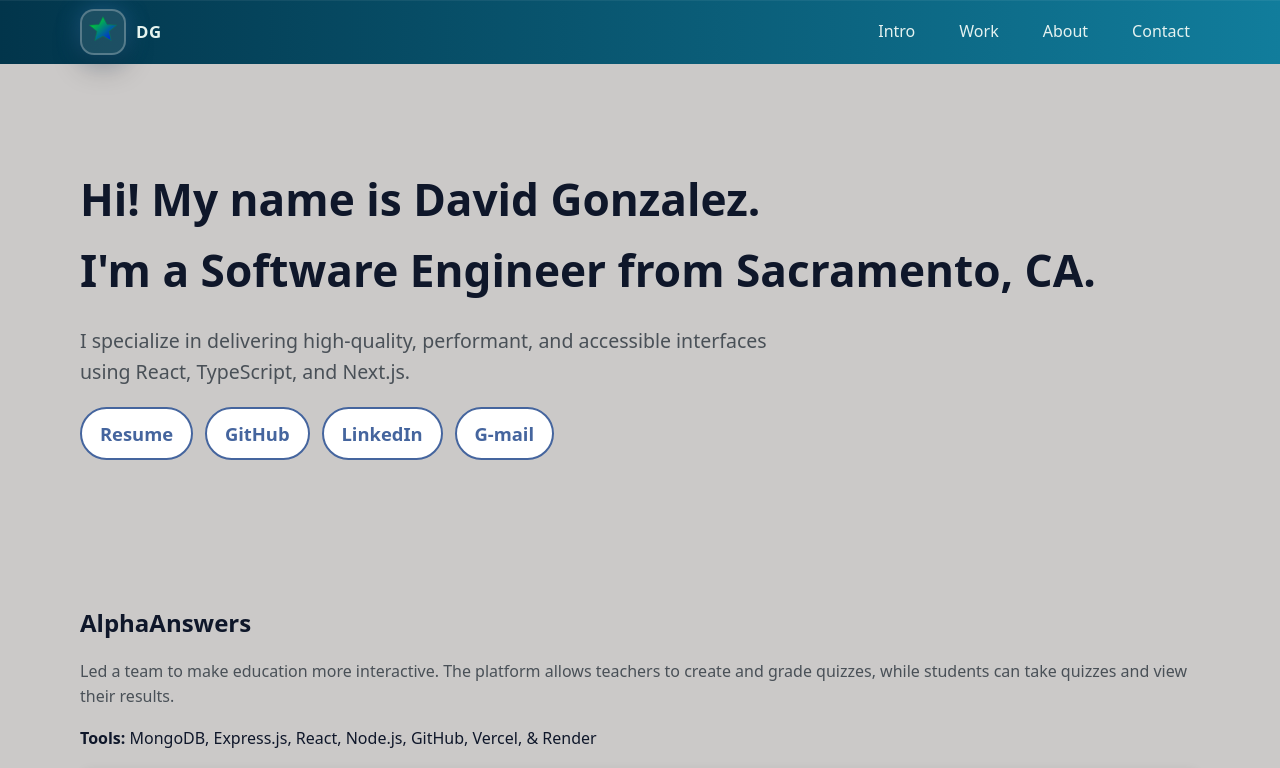
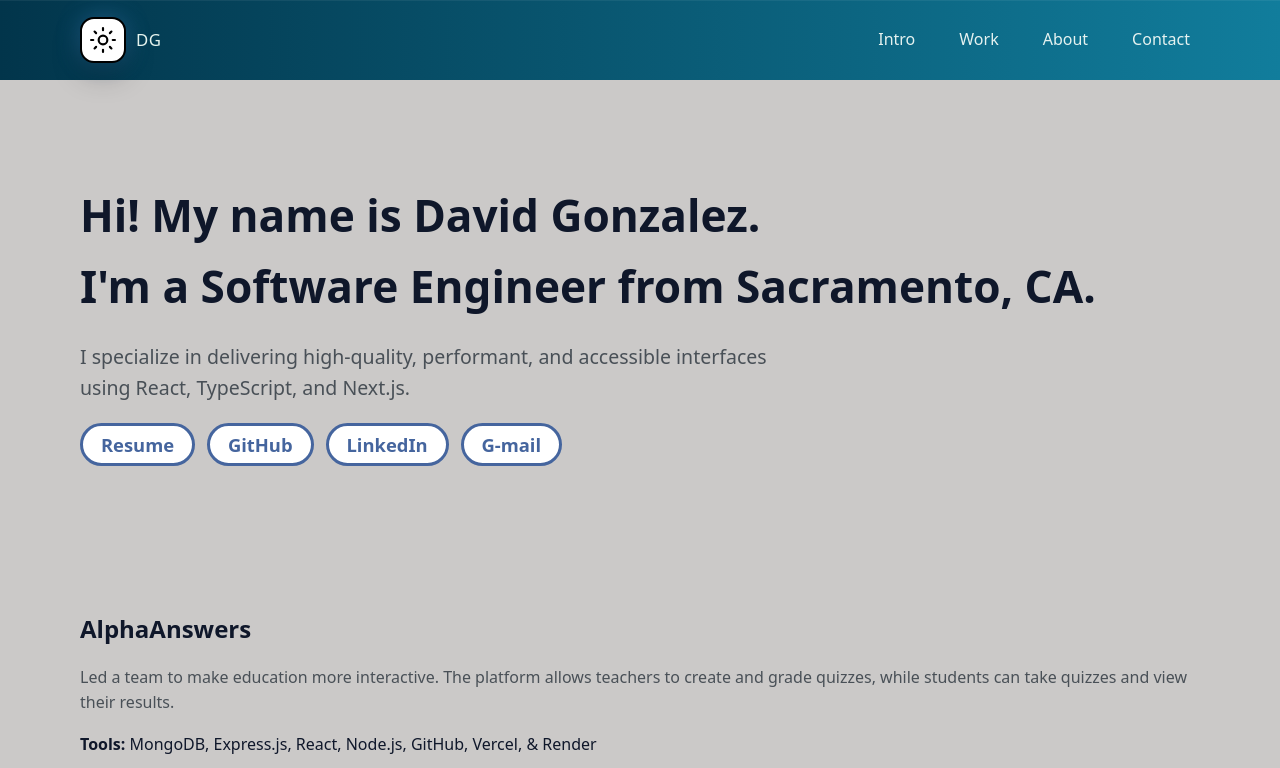
Before and after one commit to gdino1010/DgPortfolio, a React (Vite) app: page / in a window 1280 px wide. Shown: the top 768 px of the page. Built offline with nearby package versions, Linux system fonts and the light colour scheme; grey boxes are pictures that could not be loaded.

Commit message:
Version 6

```diff
--- a/src/components/Navbar.jsx
+++ b/src/components/Navbar.jsx
@@ -9,31 +9,44 @@ function getInitialTheme() {
     : "light";
 }
 
-function StarLogo({ size = 36, mode = "light" }) {
+function ThemeIcon({ size = 28, mode = "light" }) {
+  const isDark = mode === "dark";
+
   return (
-    <svg width={size} height={size} viewBox="0 0 100 100" aria-hidden="true">
-      <defs>
-        {/* Different gradients for light vs dark */}
-        <linearGradient id="gLight" x1="0" y1="0" x2="1" y2="1">
-          <stop offset="0" stopColor="rgb(0, 255, 0)" />
-          <stop offset="1" stopColor="rgb(0, 0, 255)" />
-        </linearGradient>
+    <svg
+      width={size}
+      height={size}
+      viewBox="0 0 24 24"
+      aria-hidden="true"
+      fill="none"
+      stroke="currentColor"
+      strokeWidth="2"
+      strokeLinecap="round"
+      strokeLinejoin="round"
+    >
+      {/* SUN (light mode) */}
+      {!isDark && (
+        <>
+          <circle cx="12" cy="12" r="4" />
+          <line x1="12" y1="1" x2="12" y2="3" />
+          <line x1="12" y1="21" x2="12" y2="23" />
+          <line x1="4.22" y1="4.22" x2="5.64" y2="5.64" />
+          <line x1="18.36" y1="18.36" x2="19.78" y2="19.78" />
+          <line x1="1" y1="12" x2="3" y2="12" />
+          <line x1="21" y1="12" x2="23" y2="12" />
+          <line x1="4.22" y1="19.78" x2="5.64" y2="18.36" />
+          <line x1="18.36" y1="5.64" x2="19.78" y2="4.22" />
+        </>
+      )}
 
-        <linearGradient id="gDark" x1="0" y1="0" x2="1" y2="1">
-          <stop offset="0" stopColor="rgb(120, 200, 255)" />
-          <stop offset="1" stopColor="rgb(30, 120, 255)" />
-        </linearGradient>
-      </defs>
-
-      <polygon
-        points="50,5 62,28 90,30 68,48 74,75 50,62 26,75 32,48 10,30 38,28"
-        fill={mode === "dark" ? "url(#gDark)" : "url(#gLight)"}
-        stroke={mode === "dark" ? "rgba(255,255,255,.35)" : "#0a7a52"}
-        strokeWidth="2"
-      />
+      {/* MOON (dark mode) */}
+      {isDark && (
+        <path d="M21 12.8A9 9 0 1 1 11.2 3a7 7 0 0 0 9.8 9.8z" />
+      )}
     </svg>
   );
 }
+
 
 export default function Navbar() {
   const [theme, setTheme] = useState("light");
@@ -65,7 +78,7 @@ export default function Navbar() {
             aria-label={isDark ? "Switch to light mode" : "Switch to dark mode"}
             title={isDark ? "Light mode" : "Dark mode"}
           >
-            <StarLogo size={34} mode={theme} />
+            <ThemeIcon size={26} mode={theme} />
           </button>
 
           <span className="brand-name">DG</span>
--- a/src/styles.css
+++ b/src/styles.css
@@ -16,7 +16,7 @@
   --radius: 12px;
   --radius-lg: 18px;
   --shadow: 0 2px 12px rgba(15,23,42,.08);
-  --nav-h: 64px;
+  --nav-h: 80px;
   --input-bg: #f1f3f5;        /* soft grey */
   --input-border: #cfd6dc;
 }
@@ -49,7 +49,7 @@ body{
   transition: background .2s ease;
 }
 .theme-toggle:active{
-  transform: scale(.98);
+    transform: scale(.98);
 }
 
 * { box-sizing: border-box; }
@@ -95,11 +95,17 @@ body{
   height: var(--nav-h);
   display: flex; align-items: center; justify-content: space-between;
 }
-.brand{ display: flex; align-items: center; gap: 10px; color: #e6f4ef; font-weight: 700; letter-spacing: .5px; }
+.brand{
+    display: flex;
+    align-items: center;
+    gap: 10px; color: #e6f4ef;
+    font-weight: 200;
+    letter-spacing: .5px;
+}
 .brand-name{ font-size: 1.05rem; }
 .nav{ list-style: none; display: flex; gap: 24px; padding: 0; margin: 0; }
 .nav a{
-  color: #e5f2f0; text-decoration: none; font-weight: 500;
+  color: #e5f2f0; text-decoration: none; font-weight: 200;
   padding: 8px 10px; border-radius: 8px;
 }
 .nav a:hover, .nav a:focus{ background: rgba(255,255,255,.08); outline: none; }
@@ -119,8 +125,8 @@ body{
   cursor: pointer;
 
   /* looks like your examples */
-  border: 2px solid rgba(255,255,255,.25);
-  background: rgba(255,255,255,.10);
+  border: 2px solid #000000;
+  background: #ffffff;
   box-shadow:
     0 12px 28px rgba(0,0,0,.25),
     0 0 24px rgba(90,170,255,.30);
@@ -131,7 +137,7 @@ body{
 
 .theme-toggle:hover{
   transform: translateY(-1px);
-  background: rgba(255,255,255,.16);
+  background: #0b4f66;
 }
 
 .theme-toggle:active{
@@ -166,9 +172,9 @@ body{
 .chip-row{ display: flex; gap: 12px; flex-wrap: wrap; margin-top: 18px; }
 .chip{
   display: inline-block;
-  padding: clamp(6px, 1vw, 10px) clamp(10px, 1.4vw, 20px);
+  padding: clamp(3.5px, .8vw, 4.1px) clamp(15px, 1.4vw, 30px);
   border-radius: 999px;
-  border: 2px solid var(--chip-border);
+  border: 3px solid var(--chip-border);
   background: var(--chip-bg);
   color: #45659e;
   text-decoration: none;
@@ -176,6 +182,11 @@ body{
   font-size: clamp(0.85rem, 0.6vw + 0.8rem, 1.15rem);
 }
 .chip:focus{ outline: 3px solid var(--ring); outline-offset: 1px; }
+
+.chip:hover{
+  box-shadow: 0 6px 25px #325694;
+  transform: translateY(-1px);
+}
 
 /* -----------------------
    Reusable frames for images (with placeholder fallback)
```
